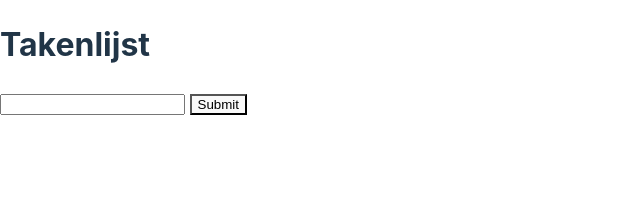
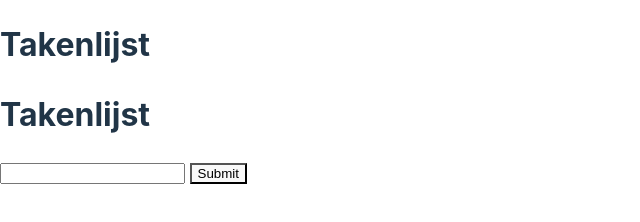
Before and after one commit to Irirwanirira/OOP-takenlijst, a website built with Vite: page index.html in a window 1280 px wide. Shown: the whole page, without its empty margins (0-640 px from the left). Built offline with nearby package versions, Linux system fonts and the light colour scheme.

Commit message:
Implement few changes

```diff
--- a/index.html
+++ b/index.html
@@ -9,6 +9,8 @@
   <body>
     <div id="app">
       <h1>Takenlijst</h1>
+      <h1>Takenlijst</h1>
+
       <form action="" data-form>
         <input type="text" data-input>
         <button>Submit</button>
```
